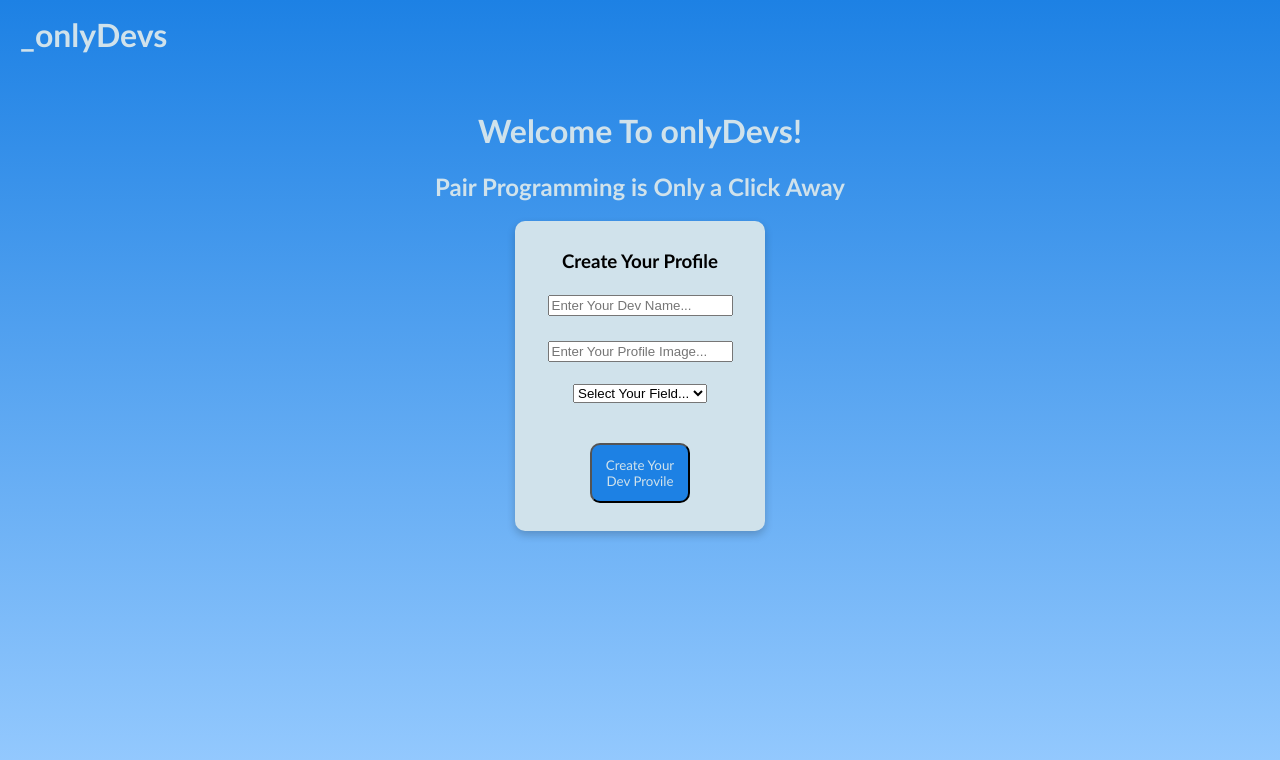
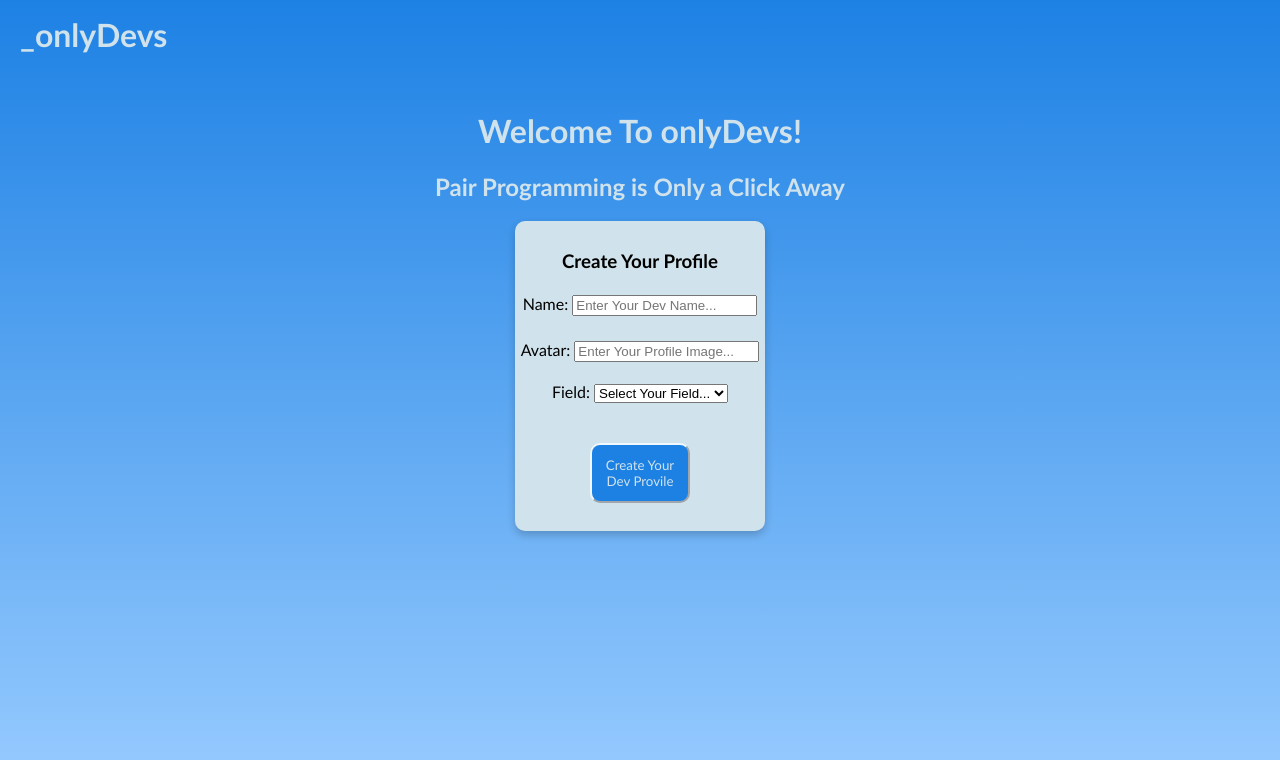
Before and after one commit to serje-havandjian/Phase_2_Project, a React (Create React App) app: page / in a window 1280 px wide. Shown: the top 760 px of the page. Built offline with nearby package versions, Linux system fonts and the light colour scheme.

Commit message:
update existing users

```diff
--- a/db.json
+++ b/db.json
@@ -9,89 +9,93 @@
     },
     {
       "id": 2,
-      "name": "Mark",
-      "field": "Product Designer",
-      "image": "https://inoxoft.com/app/uploads/2018/09/8-Things-you-should-never-say-to-any-programmer@3x-100-2-1126x600.jpg",
-      "like": true
+      "name": "Callback Christina",
+      "field": "UX/UI",
+      "image": "https://cdn-ejpjo.nitrocdn.com/wqXKUDXRypnhowjJnsRJjEjFwsMQLLXK/assets/static/optimized/rev-de36ecf/app/uploads/2018/07/first.jpg",
+      "like": false
     },
     {
       "id": 3,
-      "name": "Thomas",
+      "name": "Ternary Thomas",
       "field": "Data Analyst",
       "image": "https://learnworthy.net/wp-content/uploads/2019/10/10-things-every-programmer-should-know.jpg?ezimgfmt=ng%3Awebp%2Fngcb12%2Frs%3Adevice%2Frscb12-1",
       "like": false
     },
     {
       "id": 4,
-      "name": "Travis",
+      "name": "Truthy Travis",
       "field": "Cyber Security",
       "image": "http://www.infragistics.com/community/cfs-filesystemfile.ashx/__key/CommunityServer.Blogs.Components.WeblogFiles/robert_5F00_kim/8512.shutterstock_5F00_162360971.jpg",
       "like": true
     },
     {
       "id": 5,
-      "name": "Sara",
+      "name": "Server Sara",
       "field": "UX/UI",
       "image": "https://res.cloudinary.com/grand-canyon-university/image/fetch/w_750,h_564,c_fill,g_faces,q_auto,f_auto/https://www.gcu.edu/sites/default/files/2020-09/computer_programmer.jpg",
       "like": false
     },
     {
       "id": 6,
-      "name": "Jeff",
+      "name": "Events Erika",
+      "field": "Data Analyst",
+      "image": "https://cdn.dubootcamp.com/wp-content/uploads/sites/66/2020/05/shutterstock_753780223-850x412.jpg",
+      "like": false
+    },
+    {
+      "id": 7,
+      "name": "Meta Mark",
+      "field": "Product Designer",
+      "image": "https://inoxoft.com/app/uploads/2018/09/8-Things-you-should-never-say-to-any-programmer@3x-100-2-1126x600.jpg",
+      "like": true
+    },
+    {
+      "id": 8,
+      "name": "JavaScript Jeff",
       "field": "Product Designer",
       "image": "https://blog.herzing.ca/hubfs/iStock-1282402777.jpg",
       "like": false
     },
     {
-      "id": 7,
-      "name": "Christina",
-      "field": "UX/UI",
-      "image": "https://cdn-ejpjo.nitrocdn.com/wqXKUDXRypnhowjJnsRJjEjFwsMQLLXK/assets/static/optimized/rev-de36ecf/app/uploads/2018/07/first.jpg",
-      "like": false
-    },
-    {
-      "id": 8,
-      "name": "Erika",
-      "field": "Data Analyst",
-      "image": "https://cdn.dubootcamp.com/wp-content/uploads/sites/66/2020/05/shutterstock_753780223-850x412.jpg",
-      "like": false
-    },
-    {
       "id": 9,
-      "name": "Alice",
+      "name": "Apache Alice",
       "field": "Product Designer",
       "image": "https://cdn-japantimes.com/wp-content/uploads/2016/06/n-programming-a-20160611.jpg",
       "like": true
     },
     {
       "id": 10,
-      "name": "Tyler",
+      "name": "Python Pete",
       "field": "Software Engineer",
-      "image": "https://180dc.org/wp-content/uploads/2022/04/Blank-Avatar.png",
+      "image": "https://www.wikihow.com/images/thumb/2/25/Think-Like-a-Programmer-Step-3.jpg/v4-460px-Think-Like-a-Programmer-Step-3.jpg.webp",
       "like": true
     },
     {
-      "name": "Mike",
+      "name": "Conditional Colin",
       "field": "Product Designer",
-      "image": "https://180dc.org/wp-content/uploads/2022/04/Blank-Avatar.png",
+      "image": "https://miro.medium.com/max/1400/1*fkzcxrIIGwjS15HBk5Agyw.png",
+      "like": true,
       "id": 11
     },
     {
-      "name": "Jerry",
+      "name": "JSX Jasmine",
       "field": "UX/UI",
-      "image": "https://180dc.org/wp-content/uploads/2022/04/Blank-Avatar.png",
+      "image": "https://www.springboard.com/blog/wp-content/uploads/2020/07/what-does-a-product-designer-do.jpg",
+      "like": false,
       "id": 12
     },
     {
-      "name": "dwayne",
+      "name": "Debugger Darcy",
       "field": "Software Engineer",
-      "image": "https://180dc.org/wp-content/uploads/2022/04/Blank-Avatar.png",
+      "image": "https://www.snhu.edu/-/media/images/banners/computerprogrammerbanner.ashx?sc_lang=en&hash=CAA5FB257BB991B9DA5BCB913753B11E",
+      "like": false,
       "id": 13
     },
     {
       "name": "Data Dave",
-      "field": "",
-      "image": "https://180dc.org/wp-content/uploads/2022/04/Blank-Avatar.png",
+      "field": "Data Analyst",
+      "image": "https://cdn.shrm.org/image/upload/c_crop%2ch_408%2cw_724%2cx_0%2cy_54/c_fit%2cf_auto%2cq_auto%2cw_767/v1/Talent%20Acquisition/iStock-1139938843_hapvy0?databtoa=eyIxNng5Ijp7IngiOjAsInkiOjU0LCJ4MiI6NzI0LCJ5MiI6NDYyLCJ3Ijo3MjQsImgiOjQwOH19",
+      "like": true,
       "id": 14
     }
   ]
--- a/src/CreateProfile.js
+++ b/src/CreateProfile.js
@@ -64,6 +64,7 @@ function CreateProfile({setCurrentUser}){
             <div className="createProfileForm">
                 <h3>Create Your Profile</h3>
                 <form onSubmit={handleCreateProfile} >
+                    <label>Name: </label>
                     <input
                     onChange={handleDevName}
                     value={devName}
@@ -73,6 +74,7 @@ function CreateProfile({setCurrentUser}){
                     className="input-text"
                     />
                     <br />
+                    <label>Avatar: </label>
                     <input
                     onChange={handleDevImage}
                     value={devImage}
@@ -82,6 +84,7 @@ function CreateProfile({setCurrentUser}){
                     className="input-text"
                     />
                     <br />
+                    <label>Field: </label>
                         <select value = {devField} onChange={handleDevField}>
                         <option value="" disable selected>Select Your Field...</option>
                         <option value = "Software Engineer" name = "Software Engineer">Software Engineer</option>
--- a/src/style.css
+++ b/src/style.css
@@ -71,6 +71,7 @@
 
 .createProfileButton {
   background: #1d81e4;
+  border-color: aliceblue;
   color: rgb(208, 226, 235);
   font-family:'Trebuchet MS', 'Lucida Sans Unicode', 'Lucida Grande', 'Lucida Sans', Arial, sans-serif;
   border-radius: 10px;
```
